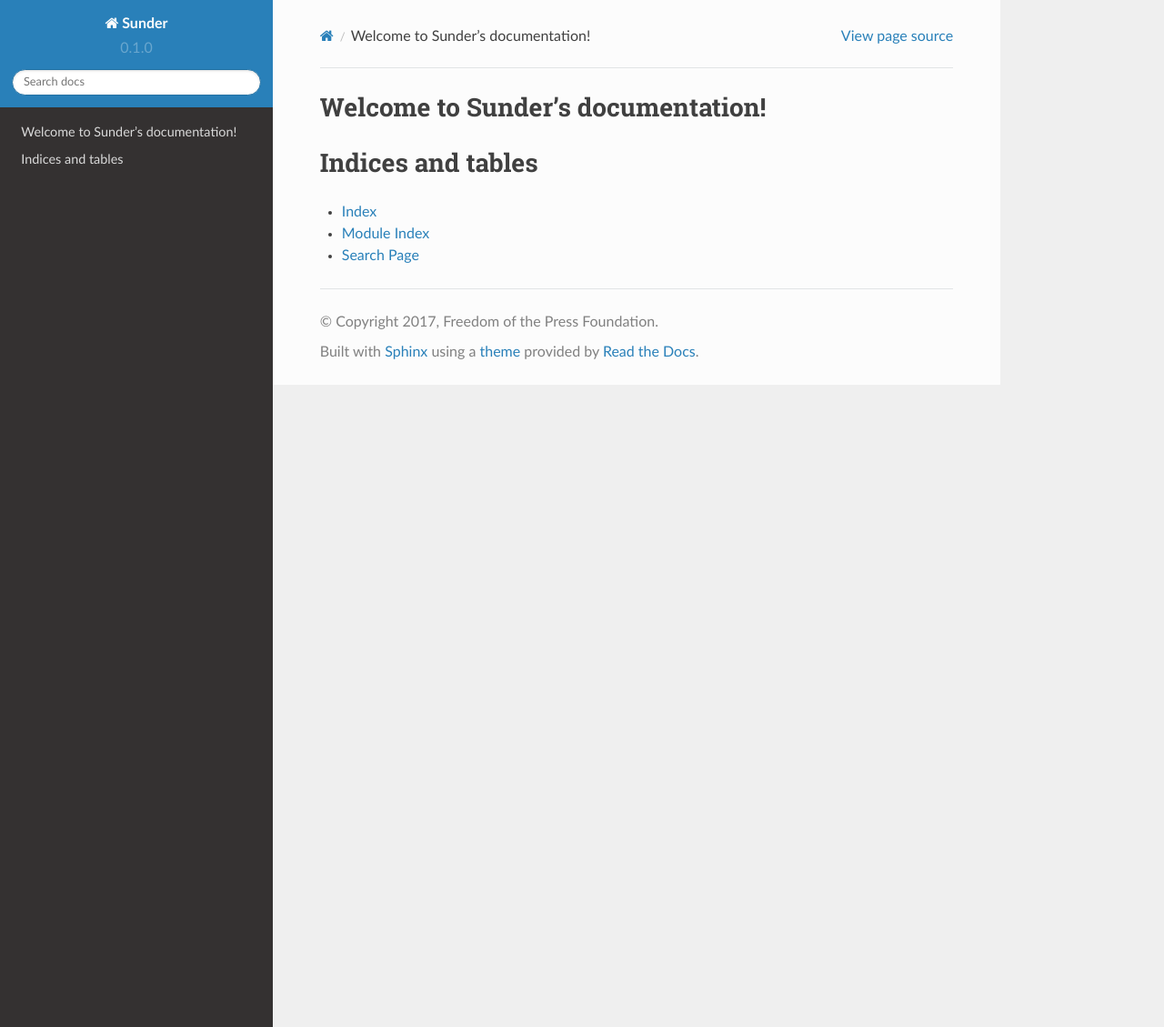
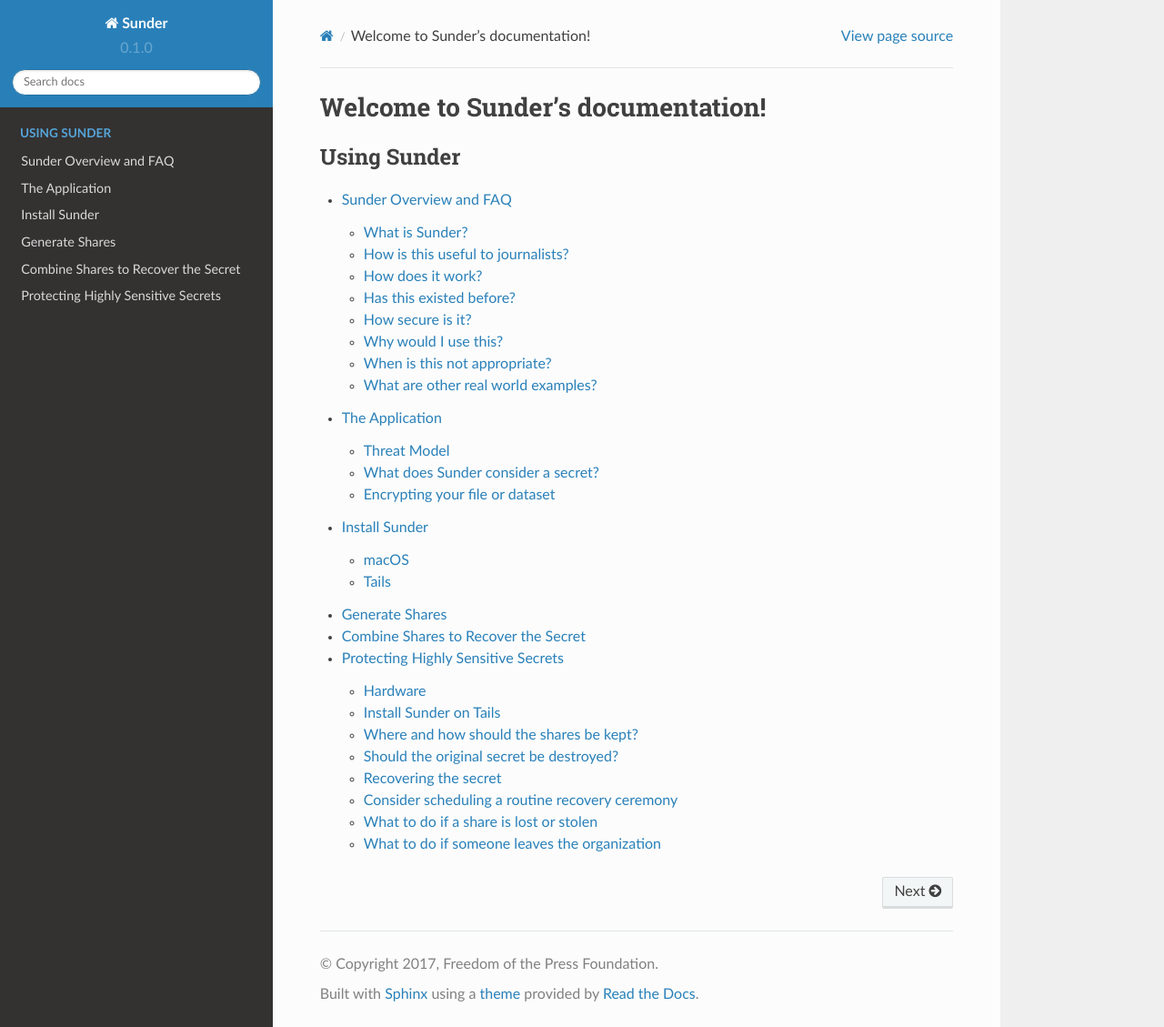
Before and after one commit to freedomofpress/sunder, a Sphinx documentation site: the page built from docs/index.rst, in a window 1280 px wide and 1129 px high. Shown: the whole window at 91% size. Built offline with Sphinx 7.4.7 and the Read the Docs theme 2.0.0, drawn with Linux system fonts in a browser that asks for light colours; some of the changed lines change nothing that is shown.

Commit message:
Converted docs from .md to .rst for Sphinx setup.

```diff
--- a/docs/index.rst
+++ b/docs/index.rst
@@ -7,14 +7,9 @@
 ==================================
 
 .. toctree::
+   :caption: Using Sunder
+   :name: userguidetoc
    :maxdepth: 2
-   :caption: Contents:
 
-
-
-Indices and tables
-==================
-
-* :ref:`genindex`
-* :ref:`modindex`
-* :ref:`search`
+   overview_and_faq
+   user_manual
--- /dev/null
+++ b/docs/overview_and_faq.rst
@@ -0,0 +1,171 @@
+Sunder Overview and FAQ
+~~~~~~~~~~~~~~~~~~~~~~~
+
+What is Sunder?
+---------------
+
+Sunder is a user-friendly computer application that allows news
+organizations to more securely encrypt large files or datasets for long
+periods of time. It implements a classic distributed trust model - known
+as Shamir’s Secret Sharing - for sensitive material that allows news
+organizations to avoid trusting any one journalist with a large
+sensitive dataset.
+
+This application works by splitting the "secret" - the complex
+passphrase protecting the files - into shares such that a subset of them
+can be recombined to recover the original secret. The individual shares
+can be distributed to people and places that you trust. You can choose
+how many shares to create, and how many of them are required to
+reconstitute the secret.
+
+In this way, trust and risk can be distributed across many different
+people or locations, so that the compromise, coercion, or error of any
+small number of them does not result in the loss or theft of the secret.
+
+How is this useful to journalists?
+----------------------------------
+
+News organizations increasingly have access to sensitive leaked datasets
+- like the Snowden files or the Panama Papers - and are forced to take
+care of and secure those files indefinitely. They inevitably run into a
+variety of problems:
+
+-  There will be staff churn - some of the journalists with access to
+   the sensitive material will leave the organization and new ones will
+   come on.
+
+-  You need to be able to absolutely trust the journalists who are given
+   access to begin with. How can you give access to journalists while
+   not trusting that one person with an encryption key?
+
+-  You have to worry about someone malicious gaining access to the files
+   by stealing them and attempt to break or circumvent the encryption in
+   some way.
+
+-  You have to prepare for the ‘hit by the bus’ factor. What if
+   something happens where you lose the only journalist(s) who have
+   access to a dataset and you are locked out indefinitely?
+
+How does it work?
+-----------------
+
+Sunder is an easy-to-use graphical interface that allows you to take
+text or files and encrypt them while splitting the encryption key into a
+number of ‘secret shares’ of your choice, which can then be distributed
+to any number of journalists on your team. You can then designate how
+many of those shares have to be combined to open the file.
+
+For example, if you have ten journalists you want to distribute trust
+to, Sunder will generate a passphrase for each of the ten journalists to
+keep. The news organization can then designate how many journalists will
+need to use their passphrase to open the file. You can set it to any
+number you choose - two of the ten journalists can be used to open it,
+or all ten, or any number in between.
+
+This way you don’t have to trust any one person to keep the passphrase
+secure - and you can ratchet up the security depending on the number of
+people you distribute a secret share to.
+
+Has this existed before?
+------------------------
+
+The underlying idea behind Sunder is called Shamir’s Secret Sharing, and
+has been around for decades. Shamir’s Secret Sharing is a cryptographic
+concept where a secret is divided into parts, giving each participant
+its own unique part, where some of the parts or all of them are needed
+in order to reconstruct the secret.
+
+This type of program has been available in proprietary versions to large
+corporations and government agencies before, but has been incredibly
+burdensome to implement for non-technical users. Sunder creates a much
+easier way for small organizations to use the concept of Shamir’s Secret
+Sharing without going through an incredibly complicated process.
+
+How secure is it?
+---------------------
+
+Shamir’s Secret Sharing scheme is *information-theoretically secure*.
+What this means is that it’s secure against an adversary with infinite
+computing power; this is due to the fact that nothing about the secret
+is leaked if you have fewer than the required number of shares necessary
+to rebuild it. This notion of security even predates Shamir’s Secret
+Sharing by several decades, as it was developed over the mid to late
+1940s by the father of information theory, Claude Shannon.
+
+However, the software is currently an alpha release. While we hope users
+to try it out and give us feedback, and we hope developers and security
+experts will join in on the open-source development of the project, we
+strongly recommend **AGAINST** anyone using it for potentially
+life-threatening situations.
+
+Why would I use this?
+---------------------
+
+-  **Security** - If you have a very important file or document whose
+   theft would be devastating, this tool might be of interest. By
+   splitting a secret into many shares, you make it exponentially harder
+   for an attacker to compromise the secret, because they have to
+   compromise several of the shares to recover the original.
+
+-  **Redundancy** - If you have a secret that must not be lost, it is
+   bad practice to keep it in only one place, or in only one person’s
+   head. By splitting a secret you can store the shares in many
+   different places—geographically or with different people--so that the
+   loss of one of the shares does not mean the loss of the secret. Doing
+   this with Sunder is better than simply copying the original secret
+   because the shareholders do not have individual access to the secret,
+   nor can the secret be stolen by compromising any individual backup
+   location.
+
+-  **Distributed trust** - Splitting a secret means that no person has
+   access to it when acting alone. Accessing the secret requires the
+   cooperation and consent of some number of other people.
+
+When is this not appropriate?
+-----------------------------
+
+-  **Frequent access** - If you need to access the secret frequently,
+   daily or even weekly, this is probably not the right scheme for you.
+   Reconstituting the secret requires that a quorum of the shareholders
+   are present. If that is going to be a burden then you consider other
+   options.
+
+What are other real world examples?
+-----------------------------------
+
+While the application we are releasing is aimed at journalists, secret
+splitting can be useful in other areas beyond journalism. For example:
+
+-  **Access after death** - Some people use this scheme to share their
+   passwords with close friends and relatives so that their digital
+   lives can be accessed in the event of their passing or becoming
+   incapacitated. If enough of your friends and family agree that you
+   would want them to recover the secret and access your documents, then
+   they have that capability, but otherwise none of them alone can do
+   so.
+
+-  **Signing keys** - If your organization publishes signed software,
+   you might want to cryptographically enforce a two-developer rule,
+   i.e. never sign something unless two developers agree that it should
+   be signed. One way to accomplish this would be to use Shamir’s
+   scheme, which has the added benefit of making your key harder to
+   steal.
+
+-  **Backup access to personal secrets** - This tool can also be used in
+   cases where the secrets are distributed not to people, but to
+   isolated hard drives. For example you might backup a key by placing
+   one share on a USB key you carry with you, one on a backup hard
+   drive, and one on a personal computer (with a two-of-three splitting
+   scheme). This setup would allow you to recover a lost key as long you
+   still had two of three (USB, hard drive, or computer).
+
+-  **Bitcoin** - The keys to the cold-storage vaults of `at least one
+   major bitcoin company are
+   secured <https://medium.com/the-coinbase-blog/how-coinbase-builds-secure-infrastructure-to-store-bitcoin-in-the-cloud-30a6504e40ba#.5qukxh1q5>`__
+   using this scheme. The shares of the secret are distributed to
+   trusted executives and board members. So if the funds need to be
+   accessed, that can only be done by consensus. This is an example of
+   an extremely sensitive secret (perhaps a $100 million secret), that
+   also must not be lost (because the money would be lost with it). This
+   is also a nice example of distribution of trust, where no single
+   person should be unilaterally trusted with the secret.
--- /dev/null
+++ b/docs/user_manual.rst
@@ -0,0 +1,393 @@
+The Application
+~~~~~~~~~~~~~~~
+
+Sunder can be installed on Linux or macOS. It runs entirely offline,
+and your data is not sent anywhere. It has two basic functions:
+splitting a secret into multiple shares, and recovering a secret *from* the
+shares. The application itself should be pretty straightforward. However, there
+are several questions that you should think about before diving in.
+
+Threat Model
+------------
+
+What are you guarding against?
+^^^^^^^^^^^^^^^^^^^^^^^^^^^^^^
+
+The way in which you use this tool will vary a great deal based on this
+question. You will make very different choices if you are defending yourself
+against nation-level sophisticated adversaries versus trying to make sure you
+don’t lose a password.
+
+Single Point of Failure
+^^^^^^^^^^^^^^^^^^^^^^^
+
+The threat model which Sunder protects most against is the "single
+point of failure", by allowing multiple individuals to hold their own
+distinct part, or share, of that secret. For example, you can tell
+Sunder to divide a secret into eight distinct shares, which you’ll
+share with eight different people; in addition, you can also tell
+Sunder that you want to require at least five of those eight shares to
+be combined in order to reconstruct the original secret. This means that
+an adversary must now compromise five different people in order to
+obtain their shares; even if the adversary somehow obtained four shares,
+they would be meaningless and insufficient for reconstructing the
+secret.
+
+People are very familiar with two factor authentication. With Sunder
+you’re essentially getting Nfactor authentication with however many
+people you give access to.
+
+(Should we mention collusion as a potential issue?)
+
+If your threat model does not include state-level or otherwise
+sophisticated adversaries, you can probably forgo many of the
+precautions listed below. If this is the case, or if you just want to
+test the application out, follow our basic installation instructions to get
+it up and running.
+
+What does Sunder consider a secret?
+----------------------------------------------
+
+The "secret" for splitting should be a long, complex string, such as a
+passphrase for symmetric encryption. For example, a strong passphrase
+can be used to decrypt a VeraCrypt volume, or a GPG-encrypted archive
+when used with the ``--symmetric`` option. Sunder does not support
+directly encrypting files or directories. You should generate a strong
+passphrase and encrypt your information with it, for example with
+VeraCrypt or GPG, then use Sunder to split the passphrase as a shared
+“secret.” Then the protected data will only be recoverable when all
+shares come together.
+
+[We will need some guidance here about the Dealer role having total
+responsibility for generating and distributing the shares, and
+presumably recombining as well.]
+
+Encrypting your file or dataset
+-------------------------------
+
+We recommend first encrypting the secret as a VeraCrypt volume with a
+very strong key, and then using the key as the secret to be split. The
+original key should then be destroyed so that the only way to access the
+encrypted volume is by recombining the shares. You should do this entire
+process on the offline-only machine so that the passphrase that you
+generate is never exposed to a network.
+
+We recommend VeraCrypt, but this same basic process will work for any
+file encryption system. VeraCrypt has a good `tutorial for
+beginners <https://veracrypt.codeplex.com/wikipage?title=Beginner%27s%20Tutorial>`__,
+which we recommend you follow with a few specific modifications.
+
+-  The password should be generated randomly. You can do this in Tails
+   by going to ‘Applications > KeePassX’ and then within KeePassX
+   ‘Extras > Password Generator’. You should use all 64 characters
+   allowed by VeraCrypt. No one will need to remember this password,
+   after all. You will use this generated password as the secret to be
+   split.
+
+-  We recommend using the layered encryption option
+   (AES-Twofish-Serpent). This is slower to encrypt and decrypt, but
+   since this will happen only rarely the added security assurance is
+   worth the trade-off.
+
+
+Install Sunder
+~~~~~~~~~~~~~~
+
+macOS
+-----
+
+1. On Mac download the .dmg and open it from here [link]. On
+   Debian-based systems install with
+   ``sudo dpkg -i Sunder_0.1.0-1.deb``. For now, Windows is not
+   supported.
+
+Tails
+-----
+
+1. Download the .deb [link]
+
+2. Verify that it comes from [key]
+
+3. Copy the .deb file to a USB drive.
+
+4. Boot tails on your offline-only computer.
+
+5. Insert the USB containing Sunder and open it in the file explorer.
+
+6. Right click on the background and select ‘Open in terminal’.
+
+7. Type ``sudo dpkg -i Sunder-<version>.deb``, replacing with whatever
+   version number you downloaded.
+
+8. If the command completes without error then Sunder is installed! You
+   can run it either by typing ``Sunder`` in the terminal or navigating
+   to it through the ‘Applications’ menu at the top left. It should be
+   under ‘Utilities.’
+
+9. Run the application, either by double-clicking the icon (Mac) or
+   typing ``Sunder`` at your terminal (Linux).
+
+Generate Shares
+~~~~~~~~~~~~~~~
+
+The process of splitting a secret in Sunder is pretty straightforward.
+However there are a couple questions you’ll need to answer before
+beginning: How many people do you want to distribute the shares to? How
+many of them should be required to unlock the secret? Refer to the "Real
+World Examples" section for some ideas.
+
+Ultimately the scheme choice will depend on the specifics of your
+organization or group, and the nature of the secret. When you have
+decided what scheme you will be using follow these steps:
+
+1. Open the application and you will the screen below. You’re going to
+   want to click on "Split a secret"
+
+**[screen shot]**
+
+2. On this screen you will be prompted to enter the secret. Here’s where
+   you will either enter a previously generated passphrase that you want
+   to split up.
+
+3. Below the passphrase input field you will enter the scheme that you
+   have chosen. How many shares do you want to create? How many should
+   be required to recover the secret? Enter your choices here.
+
+4. When you have entered all of your choices click ‘Generate shares’.
+   **[Note: right now it says "create secret shares"]**
+
+5. On this next screen, you will find an interface for distributing the
+   shares. You will see a list of shares, with buttons next to each to
+   **Copy** them to the clipboard, or **Save** them to a file. We
+   recommend that you **Save** each of them in turn to a separate USB
+   drive.
+
+**[screen shot]**
+
+6. Once this is done, you’re all set! You can now click on **Home**.
+   You should store these USB drives in a secure place, like a
+   locked room or a safe, or on your person. In high threat scenarios,
+   these USB drives should *also* be encrypted, which we explain below
+   in the next section.
+
+Combine Shares to Recover the Secret
+~~~~~~~~~~~~~~~~~~~~~~~~~~~~~~~~~~~~
+
+Recovering the secret will follow the same basic procedure as splitting.
+
+1. Install Sunder if necessary (following the steps above).
+
+2. Open the application and on the home screen, click on the ‘recover a
+   secret’ button on the home screen, like below.
+
+**[screen shot]**
+
+3. Click on ‘Select File’ button and navigate to your USB stick where
+   your share is located. It should be called something like
+   secret-share-1.txt. Choose this share file. (If you’re USB is
+   encrypted, you will have to decrypt it first).
+
+**[screen shot]**
+
+4. Click **Continue**.
+
+5. You now should see a blue icon saying 1 out of X shares has been
+   entered, as well as an indication of how many more shares are needed.
+   If the icon is red, then something has gone wrong. Refer to on-screen
+   error messages for more information.
+
+**[screen shot]**
+
+6. Repeat steps 6 and 7 as many times as necessary. If at any time you
+   click ‘back’ or close the application, **the entered shares will be
+   cleared and your progress lost.**
+
+7. When you enter enough shares to recover the secret, you will see a
+   message saying "All shared entered!" and a button called “Recover.”
+
+**[screen shot]**
+
+8. When the big ‘Recover’ button appears click it.
+
+If recovery is successful you should see a green checkmark icon, and
+options for what to do with your recovered secret. From this interface
+you can open a VeraCrypt volume using the recovered secret as the
+passphrase (VeraCrypt must already be installed). If you are doing
+something else with the secret you can save it to a file or copy it to
+the clipboard as well.
+
+Protecting Highly Sensitive Secrets
+~~~~~~~~~~~~~~~~~~~~~~~~~~~~~~~~~~~
+Ideally, you should only use Sunder on a machine that is kept
+completely offline. You should copy the shares to encrypted USB drives
+which should be kept on the bearer’s person, or in a very safe place at
+all times.
+
+[Test this on Tails; under Debian Stretch, there were missing
+dependencies from apt.]
+
+Hardware
+--------
+
+Before you begin you will need to acquire some hardware. You will need:
+
+1. An air-gapped (entirely offline) machine.
+
+2. A USB with the Tails operating system live image on it..
+
+3. A USB for each of the shares that you intend to distribute.
+
+Specific recommendations for each of these below.
+
+Air-gapped Computer
+^^^^^^^^^^^^^^^^^^^
+
+This is a computer that is kept offline and only ever used together with
+the Tails operating system. The air-gapped computer will be used to
+generate the shares, as well as recover the original secret. Since this
+machine will never touch the Internet or run an operating system other
+than Tails, it does not need a hard drive or network device; in fact, we
+recommend removing these components if they are already present.
+
+Tails USBs
+^^^^^^^^^^
+
+You will need at least an 8GB drive to run Tails with an encrypted
+persistent partition. We recommend getting something in the 16-64GB
+range so you can handle larger secrets without hassle. Anything more
+than that is probably overkill.
+
+We strongly recommend getting USB 3.0-compatible drives to run Tails
+from. The transfer speeds are significantly faster than USB 2.0, which
+means Tails will be much faster and more responsive.
+
+Other than that, the choice of USB drive depends on capacity, form
+factor, cost, and a host of other factors.
+
+USBs to store the shares
+^^^^^^^^^^^^^^^^^^^^^^^^
+
+The USBs used for distributing shares do not need to be large, any
+capacity will do. However the physical size is important. Consider that
+if you are asking someone to carry a device on their person, smaller is
+undoubtedly better.
+
+You should encrypt the USB drives with a password only the bearer knows.
+But keep in mind: While encrypting your USB improves the overall
+security of the scheme, passwords that are seldom used tend to be
+forgotten. You should format the drives as FAT32 for maximum
+compatibility with future devices.
+
+Install Tails
+^^^^^^^^^^^^^
+
+The `Tails website <https://tails.boum.org/>`__ has detailed and
+up-to-date instructions on how to download and verify Tails, and how to
+create a bootable Tails USB drive. Follow the instructions at these
+links and then return to this page:
+
+-  `Download and verify the Tails
+   .iso <https://tails.boum.org/download/index.en.html>`__
+
+-  `Install onto a USB
+   drive <https://tails.boum.org/doc/first_steps/installation/index.en.html>`__
+
+Install Sunder on Tails
+-----------------------
+
+The application should be installed on the offline-only machine running
+Tails. [link out to install docs above]
+
+When you have created your encrypted volume you should put the secret
+data into the volume. Then follow the instructions above for ‘Generating
+the shares’ using the password you just generated as the secret.
+
+The last thing to consider is how you will distribute the encrypted
+volume itself. This will depend on the specifics your exact situation.
+Is maximum redundancy important to you? You should give each participant
+in the scheme his or her own copy of the encrypted data. Do you want to
+use access to the encrypted volume as an additional layer of security?
+Perhaps only a trusted few should keep copies.
+
+Where and how should the shares be kept?
+----------------------------------------
+
+Ultimately the best way to keep your secret safe will depend on your
+specific situation. Think carefully about who you are protecting the
+secret from, and what safe-keeping place will make the share most
+difficult to steal. Some good places to keep your Sunder might be:
+
+-  On your keychain, in your physical control at all times.
+
+-  In a safe at your or home, or at your lawyer’s office. Depending on
+   your threat model, bank safes may not be not ideal place in some
+   situations, as they can be compelled by a legal order without your
+   knowledge.
+
+Should the original secret be destroyed?
+----------------------------------------
+
+If the intent is to make a secret inaccessible except through the
+cooperation of multiple shareholders, then you need to destroy the
+original secret. By keeping a copy of it around you are subverting the
+security of scheme, since an adversary can ignore the split secret and
+simply steal the original. To borrow a cliche, a chain is only as strong
+as the weakest link.
+
+However, if you are using this scheme as a backup system, or a way to
+ensure that secret is not lost in the event of an untimely death—any
+situation in which the split shares are a failsafe and not the primary
+means of access—then you should clearly keep the original secret around
+for its intended use.
+
+Recovering the secret
+---------------------
+
+Recovering the secret will follow the same basic procedure as splitting.
+You should perform the recovery on an offline-only Tails machine. You
+can reuse the same one you used for splitting, or install Sunder on a
+new Tails drive specifically for recovery. You will need to physically
+gather a quorum of shareholders in order to perform the recovery.
+
+[ link to recovery docs, with screenshots, above]
+
+Consider scheduling a routine recovery ceremony
+-----------------------------------------------
+
+If you plan to store secrets for years at a time, you should seriously
+consider the risk that shares will be lost, or passphrases forgotten. As
+in most secure systems, the security of Sunder depends on the humans
+involved performing their parts as expected. Rather than allow the
+shareholders to attempt recovery only in the event of an emergency,
+consider setting a time for a recurring recovery ceremony, to test the
+validity of the distributed shares over time. Doing so will help prevent
+problems with hardware failure, as well as ensure sound storage
+practices in secure locations.
+
+What to do if a share is lost or stolen
+---------------------------------------
+
+What you need to do in the event that a share is lost or stolen will
+depend on the details of your scheme. If enough of your shares go
+missing you will lose access to the secret—or worse, someone else may
+gain access. To prevent that, you can re-key the secret and
+re-distribute new shares. You do this by recovering the original secret,
+and then splitting it again into new shares. After you re-key a secret
+you should destroy the old shares.
+
+When exactly you do this will depend on your personal tolerance for
+risk, and the parameters of your scheme. For example, if you distribute
+only three shares and require that two of them are needed to recover the
+secret, you would want to re-key after any one of the shares goes
+missing. On the other hand if you distribute a dozen shares and require
+that a quorum of five them be present to recover the secret, then you
+might tolerate the loss of two or three before re-keying.
+
+You should make it very clear to the shareholders that they should
+notify every other shareholder if their share goes missing.
+
+What to do if someone leaves the organization
+---------------------------------------------
+
+You should treat this case as if the key belonging to that person has
+been lost and follow the steps above.
```
